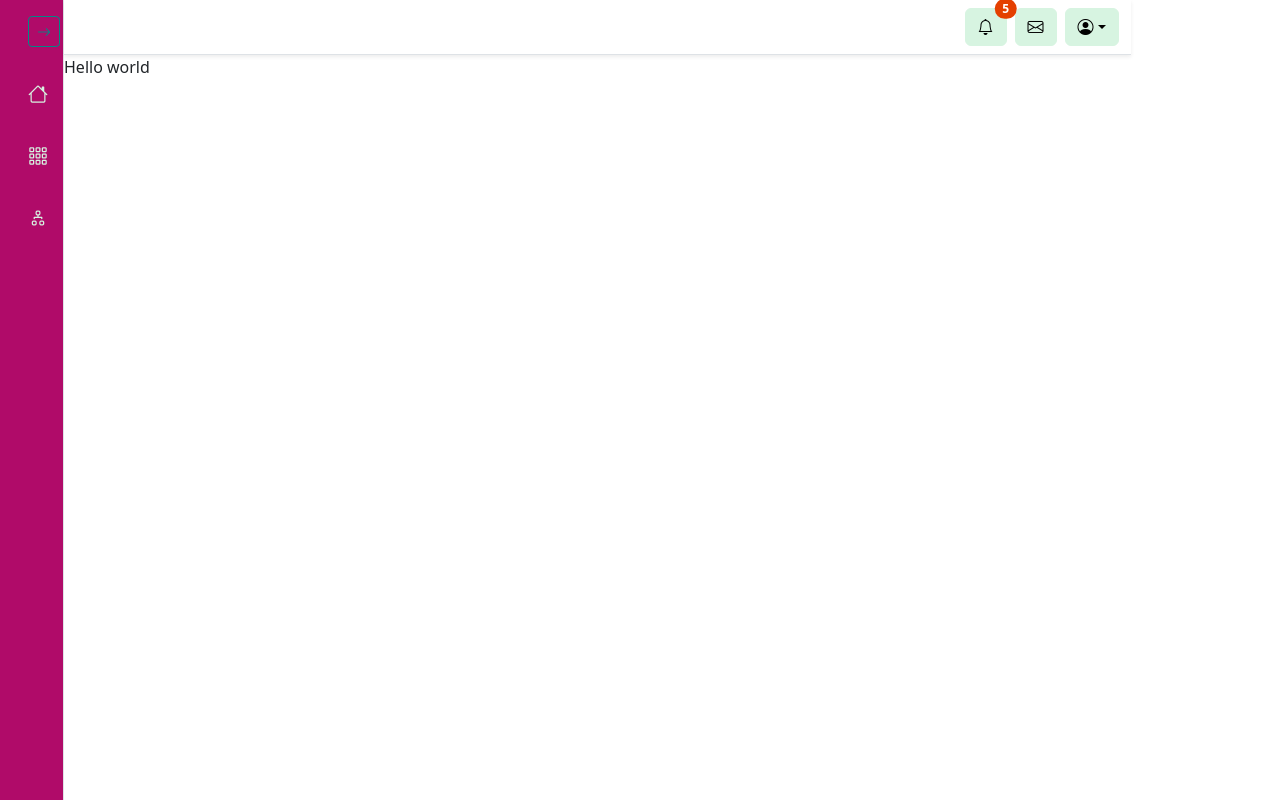
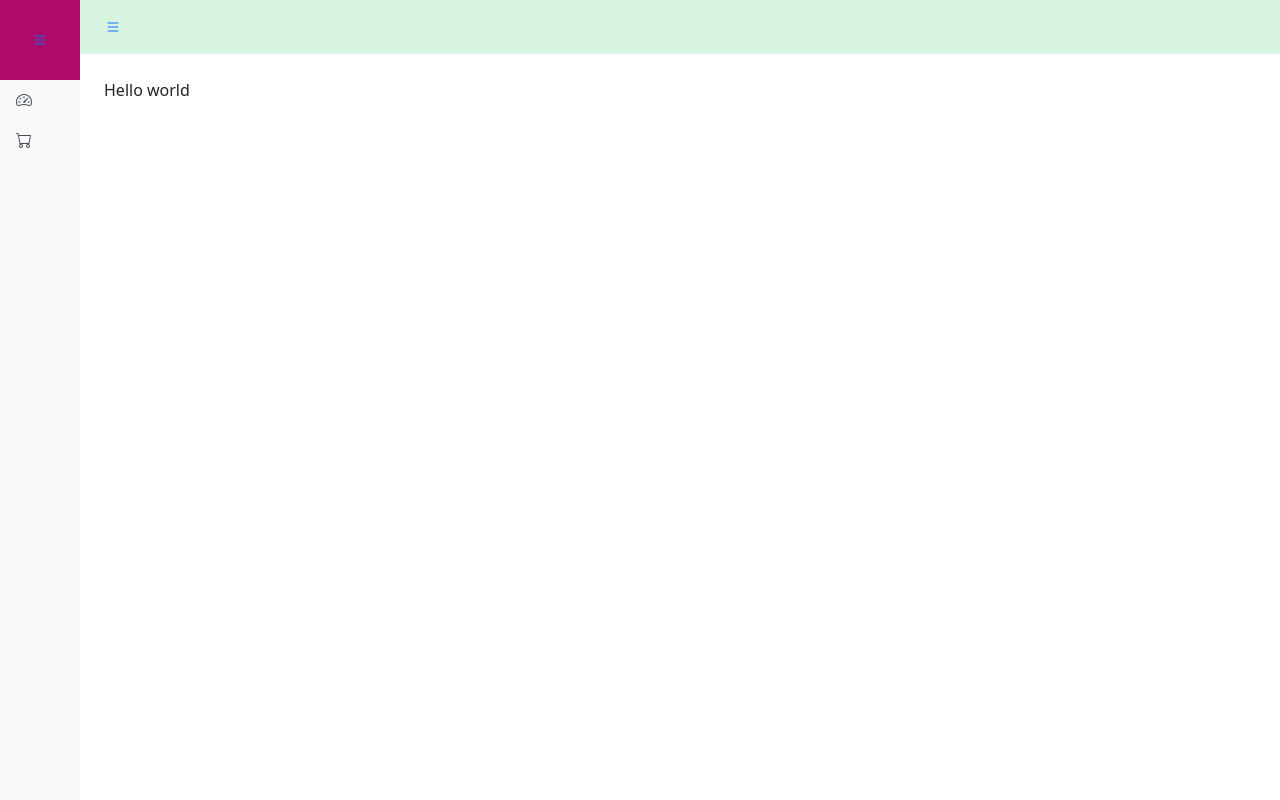
Before and after one commit to TiborKoderman/kvad-kvad-fe, a Vue app: page / in a window 1280 px wide. Both pictures are taken after a click on the button "Collapse sidebar". Built offline with nearby package versions, Linux system fonts and the light colour scheme.

Commit message:
layout completed

```diff
--- a/src/App.vue
+++ b/src/App.vue
@@ -1,15 +1,67 @@
+<!-- App.vue -->
 <template>
   <div id="app">
-    <NavBar>
-      <RouterView />
-    </NavBar>
-    <!-- Dashboard content -->
+    <div class="d-flex">
+      <Sidebar
+        :is-collapsed="isCollapsed"
+        @toggle-collapse="toggleCollapse"
+      />
+      <div
+        class="main-content d-flex flex-column"
+        :class="{ 'collapsed-sidebar': isCollapsed }"
+      >
+        <TopBar
+          :is-collapsed="isCollapsed"
+          @toggle-collapse="toggleCollapse"
+        />
+        <div class="content p-4">
+          <!-- Main content -->
+          <router-view></router-view>
+        </div>
+      </div>
+    </div>
   </div>
 </template>
 
-<script setup lang="ts">
-import NavBar from '@/components/NavBar.vue'
+<script setup>
+import { ref } from 'vue';
+import TopBar from '@/components/layout/TopBar.vue';
+import Sidebar from '@/components/layout/SideBar.vue';
+
+const isCollapsed = ref(false);
+
+const toggleCollapse = () => {
+  isCollapsed.value = !isCollapsed.value;
+};
 </script>
 
 <style>
+#app {
+  height: 100vh;
+  overflow: hidden;
+}
+
+.d-flex {
+  height: 100vh;
+}
+
+.main-content {
+  flex-grow: 1;
+  display: flex;
+  flex-direction: column;
+  transition: margin-left 0.3s;
+}
+
+.collapsed-sidebar {
+  margin-left: 80px; /* Width of collapsed sidebar */
+}
+
+.main-content:not(.collapsed-sidebar) {
+  margin-left: 250px; /* Width of expanded sidebar */
+}
+
+.content {
+  flex-grow: 1;
+  overflow-y: auto;
+}
 </style>
--- a/src/components/layout/SideBar.vue
+++ b/src/components/layout/SideBar.vue
@@ -1,14 +1,100 @@
+<!-- Sidebar.vue -->
+<template>
+    <div
+      :class="[
+        'sidebar d-flex flex-column',
+        { collapsed: isCollapsed },
+      ]"
+    >
+      <SidebarBrand
+        :is-collapsed="isCollapsed"
+        @toggle-collapse="toggleCollapse"
+      />
+      <!-- Sidebar navigation items -->
+      <ul class="nav nav-pills flex-column mb-auto">
+        <li class="nav-item" v-for="(page, index) in pages" :key="index">
+          <a
+            :class="['nav-link', { active: isActiveRoute(page.link) }]"
+            :href="page.link"
+          >
+            <i :class="page.icon"></i>
+            <span v-if="!isCollapsed" class="ms-2">{{ page.name }}</span>
+          </a>
+        </li>
+      </ul>
+    </div>
+  </template>
 
-<template>
-    <header class="navbar navbar-dark sticky-top bg-dark flex-md-nowrap p-0 shadow">
+  <script setup>
+  import { defineProps, defineEmits } from 'vue';
+  import { useRoute } from 'vue-router';
+  import SidebarBrand from './SidebarBrand.vue';
 
-    </header>
-</template>
+  const props = defineProps({
+    isCollapsed: {
+      type: Boolean,
+      default: false,
+    },
+  });
 
-<script setup lang="ts">
+  const emit = defineEmits(['toggle-collapse']);
 
-</script>
+  const route = useRoute();
 
-<style lang="scss" scoped>
+  const pages = [
+    {
+      name: 'Dashboard',
+      link: '/dashboard',
+      icon: 'bi bi-speedometer2',
+    },
+    {
+      name: 'Orders',
+      link: '/orders',
+      icon: 'bi bi-cart',
+    },
+    // Add more pages as needed
+  ];
 
-</style>
+  const toggleCollapse = () => {
+    emit('toggle-collapse');
+  };
+
+  const isActiveRoute = (link) => {
+    return route.path === link;
+  };
+  </script>
+
+  <style scoped>
+  .sidebar {
+    width: 250px;
+    height: 100vh; /* Full viewport height */
+    position: fixed;
+    top: 0;
+    left: 0;
+    transition: width 0.3s;
+    background-color: #f8f9fa;
+  }
+
+  .sidebar.collapsed {
+    width: 80px;
+  }
+
+  .nav-link {
+    display: flex;
+    align-items: center;
+    color: #495057;
+  }
+
+  .nav-link.active {
+    background-color: #6c757d; /* Secondary color */
+    color: white;
+  }
+
+  .nav-link:hover {
+    background-color: #e9ecef;
+  }
+
+  .collapsed + .main-content {
+    margin-left: 80px;
+  }
+  </style>
--- a/src/components/layout/SidebarBrand.vue
+++ b/src/components/layout/SidebarBrand.vue
@@ -0,0 +1,78 @@
+<!-- SidebarBrand.vue -->
+<template>
+    <div
+      :class="[
+        'sidebar-brand d-flex align-items-center p-3',
+        isCollapsed ? 'justify-content-center' : 'justify-content-between',
+        brandClass,
+      ]"
+    >
+      <div class="d-flex align-items-center">
+        <button
+          @click="toggleCollapse"
+          class="btn btn-link text-decoration-none"
+          :aria-label="isCollapsed ? 'Expand sidebar' : 'Collapse sidebar'"
+        >
+          <i class="bi" :class="isCollapsed ? 'bi-list' : 'bi-x'"></i>
+        </button>
+        <img
+          v-if="!isCollapsed"
+          :src="logo"
+          alt="Logo"
+          :class="['logo', { 'collapsed-logo': isCollapsed }]"
+          class="ms-2"
+        />
+      </div>
+      <button
+        v-if="!isCollapsed"
+        @click="logout"
+        class="btn btn-danger btn-sm"
+      >
+        Logout
+      </button>
+    </div>
+  </template>
+
+  <script setup>
+  import { defineProps, defineEmits } from 'vue';
+
+  const props = defineProps({
+    logo: {
+      type: String,
+    //   default: require('@/assets/logo.png'),
+    },
+    brandClass: {
+      type: String,
+      default: 'bg-primary',
+    },
+    isCollapsed: {
+      type: Boolean,
+      default: false,
+    },
+  });
+
+  const emit = defineEmits(['toggle-collapse']);
+
+  const logout = () => {
+    // Implement your logout logic here
+    console.log('Logged out');
+  };
+
+  const toggleCollapse = () => {
+    emit('toggle-collapse');
+  };
+  </script>
+
+  <style scoped>
+  .sidebar-brand {
+    height: 80px;
+  }
+
+  .logo {
+    max-height: 50px;
+  }
+
+  .collapsed-logo {
+    max-height: 30px;
+  }
+  </style>
--- a/src/components/layout/TopBar.vue
+++ b/src/components/layout/TopBar.vue
@@ -0,0 +1,46 @@
+<!-- TopBar.vue -->
+<template>
+    <nav
+      class="navbar navbar-expand-lg"
+      :class="topbarClass"
+    >
+      <div class="container-fluid">
+        <button
+          v-if="isCollapsed"
+          @click="toggleCollapse"
+          class="btn btn-link text-decoration-none me-2"
+          aria-label="Expand sidebar"
+        >
+          <i class="bi bi-list"></i>
+        </button>
+        <!-- Additional TopBar content -->
+      </div>
+    </nav>
+  </template>
+
+  <script setup>
+  import { defineProps, defineEmits } from 'vue';
+
+  const props = defineProps({
+    topbarClass: {
+      type: String,
+      default: 'bg-light',
+    },
+    isCollapsed: {
+      type: Boolean,
+      default: false,
+    },
+  });
+
+  const emit = defineEmits(['toggle-collapse']);
+
+  const toggleCollapse = () => {
+    emit('toggle-collapse');
+  };
+  </script>
+
+  <style scoped>
+  .navbar {
+    width: 100%;
+  }
+  </style>
```
Also changed, not shown: src/components/TheWelcome.vue (deleted, +0 -88 lines).
